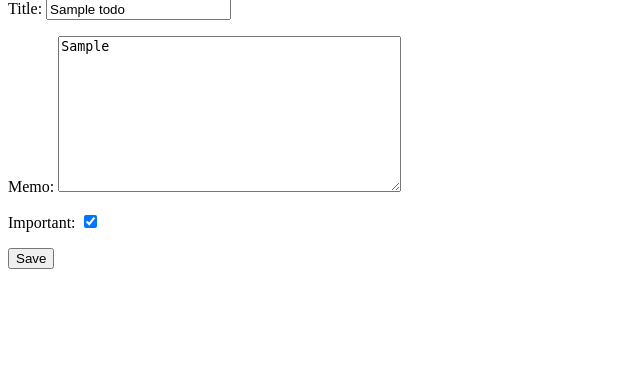
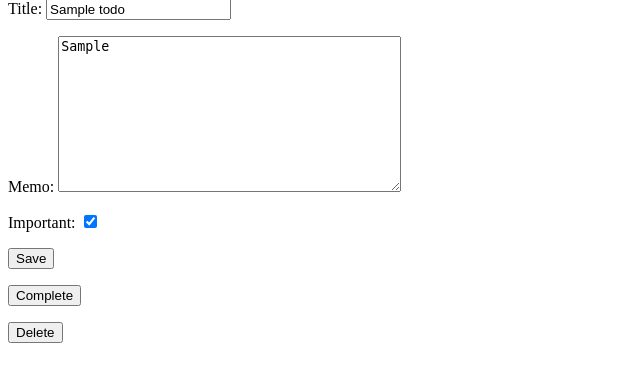
Before and after one commit to jhff32/todo, a Django app: page /todo/1/ in a window 1280 px wide. Shown: the part 180-565 px from the top of the page, without its empty margins (0-640 px from the left). Run offline with Django 4.2, Linux system fonts and the light colour scheme; a user stored in the database is signed in; tables that the repository leaves empty hold one stand-in row (values such as "Sample post").

Commit message:
added delete and complete functions

```diff
--- a/todo/urls.py
+++ b/todo/urls.py
@@ -29,7 +29,8 @@ urlpatterns = [
     path('', views.home, name='home'),
     path('create', views.create_todo, name='create_todo'),
     path('current/', views.current_todos, name='current_todos'),
-    path('todo/<int:todo_pk>/', views.view_todos, name='view_todos'),
-
+    path('todo/<int:todo_pk>/', views.view_todo, name='view_todo'),
+    path('todo/<int:todo_pk>/complete', views.complete_todo, name='complete_todo'),
+    path('todo/<int:todo_pk>/delete', views.delete_todo, name='delete_todo'),
 
 ]
--- a/todoapp/templates/todoapp/current_todos.html
+++ b/todoapp/templates/todoapp/current_todos.html
@@ -7,7 +7,7 @@ Current
 <ul>
     {% for todo in todos %}
     <li>
-        <a href="{% url 'view_todos' todo.id  %}">
+        <a href="{% url 'view_todo' todo.id  %}">
             {% if todo.important %} <b> {% endif %}{{ todo.title }} {% if todo.important %} </b> {% endif %}
 
             {% if todo.memo %} - {{ todo.memo }} {% endif %}
--- /dev/null
+++ b/todoapp/templates/todoapp/view_todo.html
@@ -0,0 +1,26 @@
+{% extends 'todoapp/base.html' %}
+
+{% block content %}
+
+<h1> {{ todo.title }}</h1>
+
+{{ error }}
+
+<form method="POST">
+    {% csrf_token %}
+    {{ form.as_p }}
+    <button type="submit">Save</button>
+</form>
+
+<form method="POST" action="{% url 'complete_todo' todo.id %}">
+    {% csrf_token %}
+    <button type="submit">Complete</button>
+</form>
+
+<form method="POST" action="{% url 'delete_todo' todo.id %}">
+    {% csrf_token %}
+    <button type="submit">Delete</button>
+</form>
+
+
+{% endblock%}
--- a/todoapp/templates/todoapp/view_todos.html
+++ /dev/null
@@ -1,17 +0,0 @@
-{% extends 'todoapp/base.html' %}
-
-{% block content %}
-
-<h1> {{ todo.title }}</h1>
-
-{{ error }}
-
-<form method="POST">
-{% csrf_token %}
-{{ form.as_p }}
-
-<button type="submit">Save</button>
-</form>
-
-
-{% endblock%}
--- a/todoapp/views.py
+++ b/todoapp/views.py
@@ -5,6 +5,7 @@ from django.db import IntegrityError
 from django.contrib.auth import login, logout, authenticate
 from .forms import TodoForm
 from .models import Todo
+from django.utils import timezone
 
 
 def home(request):
@@ -70,15 +71,30 @@ def current_todos(request):
     return render(request, 'todoapp/current_todos.html', {'todos': todos})
 
 
-def view_todos(request, todo_pk):
+def view_todo(request, todo_pk):
     todo = get_object_or_404(Todo, pk=todo_pk, user=request.user)
     if request.method == 'GET':
         form = TodoForm(instance=todo)
-        return render(request, 'todoapp/view_todos.html', {'todo': todo, 'form':form})
+        return render(request, 'todoapp/view_todo.html', {'todo': todo, 'form': form})
     else:
         try:
             form = TodoForm(request.POST, instance=todo)
             form.save()
             return redirect('current_todos')
         except ValueError:
-            return render(request, 'todoapp/view_todos.html', {'todo': todo, 'form': form, 'error': 'Bad info'})
+            return render(request, 'todoapp/view_todo.html', {'todo': todo, 'form': form, 'error': 'Bad info'})
+
+
+def complete_todo(request, todo_pk):
+    todo = get_object_or_404(Todo, pk=todo_pk, user=request.user)
+    if request.method == 'POST':
+        todo.date_completed = timezone.now()
+        todo.save()
+        return redirect('current_todos')
+
+
+def delete_todo(request, todo_pk):
+    todo = get_object_or_404(Todo, pk=todo_pk, user=request.user)
+    if request.method == 'POST':
+        todo.delete()
+        return redirect('current_todos')
```
